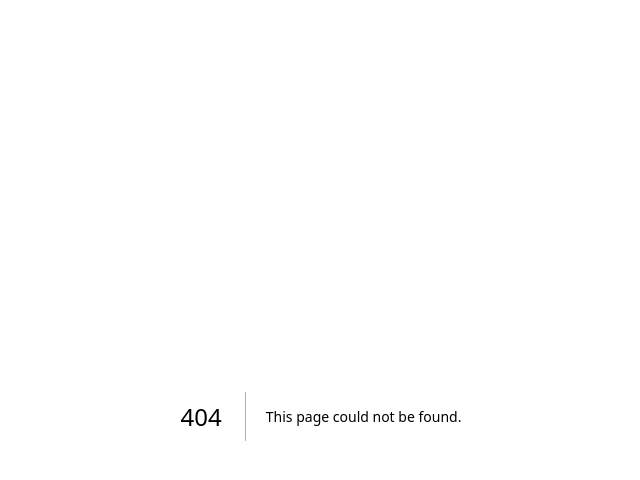
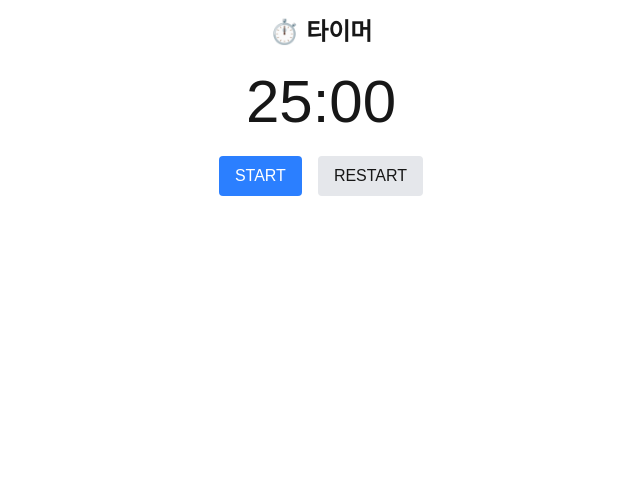
Before and after one commit to mandu9284/drawstarter, a Next.js app: page /draw in a window 1280 px wide. Before the commit this address had no page. Shown: the top 480 px of the page, without its empty margins (319-959 px from the left). Built offline with nearby package versions, Linux system fonts and the light colour scheme.

Commit message:
feat: 타이머 UI 및 상태 구현 (/draw 페이지)

```diff
--- /dev/null
+++ b/app/draw/page.tsx
@@ -0,0 +1,57 @@
+"use client"
+
+import { useRouter } from "next/navigation";
+import { useEffect, useRef, useState } from "react";
+
+const DEFAULT_TIME = 25 * 60; // 25분
+
+export default function DrawPage() {
+  const [timeLeft, setTimeLeft] = useState(DEFAULT_TIME);
+  const timerRef = useRef<NodeJS.Timeout | null>(null);
+  const [isRunning, setIsRunning] = useState(false);
+  const [hasCompleted, setHasCompleted] = useState(false);
+  const router = useRouter();
+
+  useEffect(() => {
+    if (isRunning && timeLeft > 0) {
+      timerRef.current = setTimeout(() => {
+        setTimeLeft(timeLeft - 1);
+      }, 1000);
+    } else if (timeLeft === 0) {
+      setIsRunning(false);
+      setHasCompleted(true);
+      if (hasCompleted) {
+        alert("⏰ 타이머가 완료되었습니다! 수고하셨어요 🙌");
+        router.push("/");
+      }
+    }
+
+    return () => {
+      if (timerRef.current) {
+        clearTimeout(timerRef.current);
+      }
+    };
+  }, [timeLeft, isRunning]);
+
+  const toggleTimer = () => { setIsRunning(!isRunning); }
+  const resetTimer = () => { setIsRunning(false); setTimeLeft(DEFAULT_TIME); }
+
+  const formatTime = (sec: number) => {
+    const m = Math.floor(sec / 60).toString().padStart(2, "0");
+    const s = (sec % 60).toString().padStart(2, "0");
+    return `${m}:${s}`;
+  }
+
+  return (
+    <div className="space-y-6 text-center">
+      <h2 className="text-2xl font-semibold">⏱️ 타이머</h2>
+      <p className="text-6xl font-mono">{formatTime(timeLeft)}</p>
+      <div className="flex justify-center gap-4">
+        <button className="bg-blue-500 text-white px-4 py-2 rounded" onClick={toggleTimer}>
+          {isRunning ? "PAUSE" : "START"}
+        </button>
+        <button className="bg-gray-200 px-4 py-2 rounded" onClick={resetTimer}>RESTART</button>
+      </div>
+    </div>
+  )
+}
```
